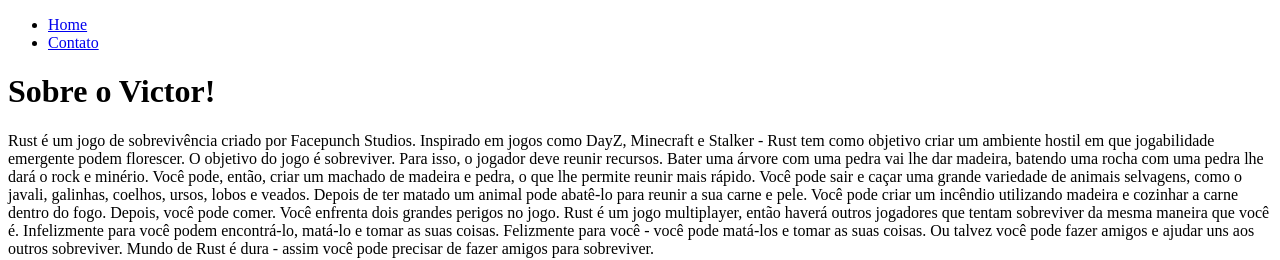
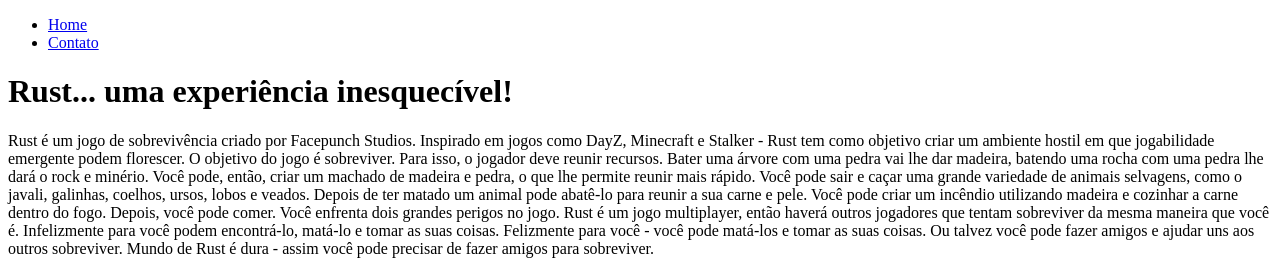
Before and after one commit to carrerasvictor/Fundamentos_web, a plain HTML site: page index.html in a window 1280 px wide. Shown: the top 260 px of the page. Drawn offline with Linux system fonts and the light colour scheme.

Commit message:
[@carrerasvictor - TASK I Fundamentos web - MODIFY index.html line 18]2021.10.20

```diff
--- a/index.html
+++ b/index.html
@@ -15,7 +15,8 @@
             <a href="contato.html">Contato</a>
         </li>
     </ul>
-    <h1>Sobre o Victor!</h1>
+    <h1>Rust... uma experiência inesquecível!
+    </h1>
     <p>
         Rust é um jogo de sobrevivência criado por Facepunch Studios. Inspirado em jogos como DayZ, Minecraft e Stalker - Rust tem como objetivo criar um ambiente hostil em que jogabilidade emergente podem florescer.
 O objetivo do jogo é sobreviver. Para isso, o jogador deve reunir recursos. Bater uma árvore com uma pedra vai lhe dar madeira, batendo uma rocha com uma pedra lhe dará o rock e minério. Você pode, então, criar um machado de madeira e pedra, o que lhe permite reunir mais rápido. Você pode sair e caçar uma grande variedade de animais selvagens, como o javali, galinhas, coelhos, ursos, lobos e veados. Depois de ter matado um animal pode abatê-lo para reunir a sua carne e pele. Você pode criar um incêndio utilizando madeira e cozinhar a carne dentro do fogo. Depois, você pode comer.
```
